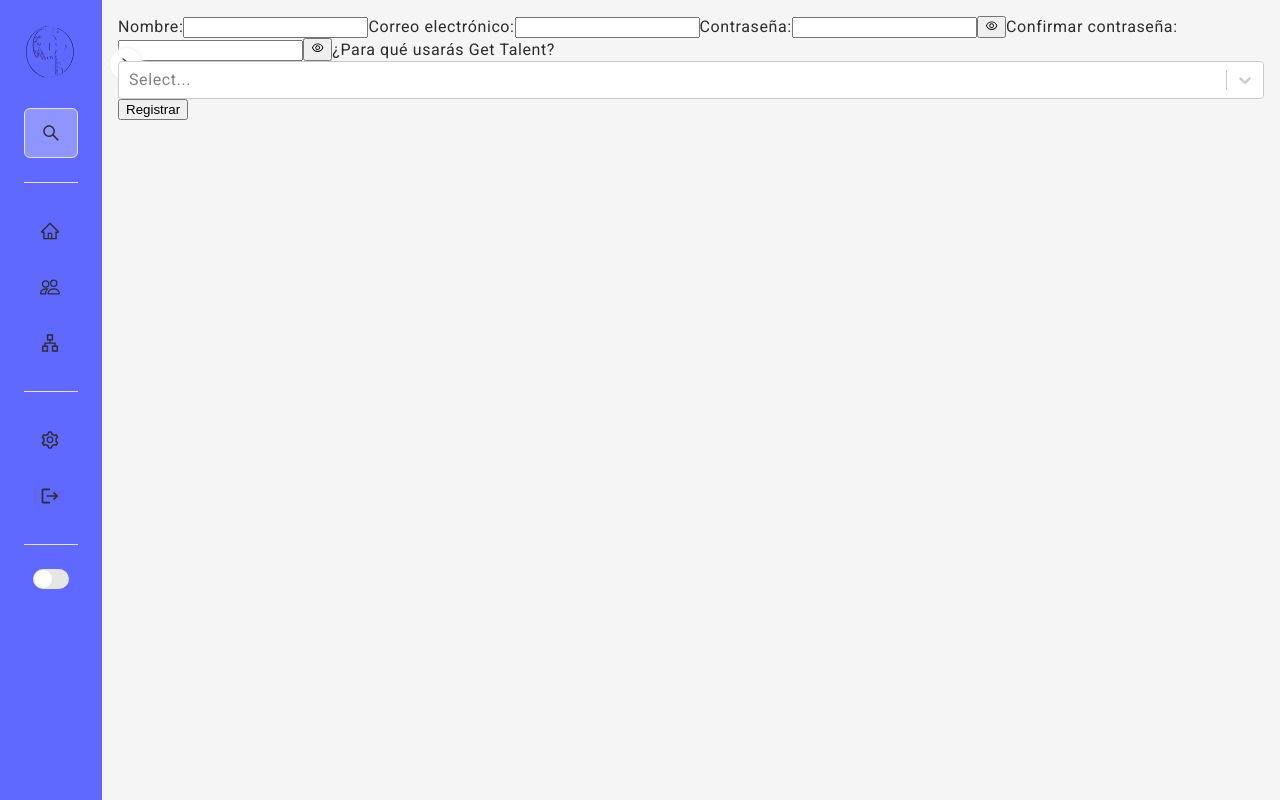
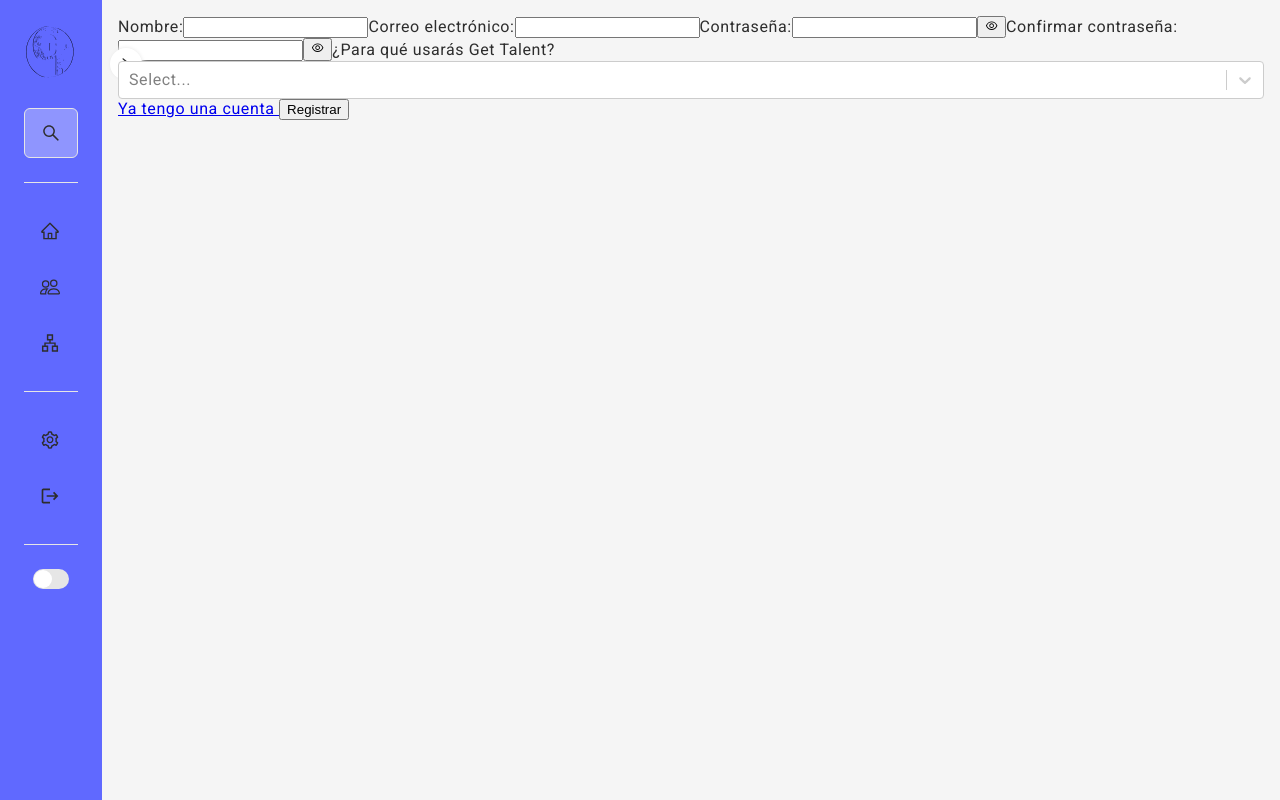
Before and after one commit to Megajjks/SandboxTeam6, a React (Create React App) app: page /registroUsuario in a window 1280 px wide. Built offline with nearby package versions, Linux system fonts and the light colour scheme.

Commit message:
Añadí redirección de RegistroUsuario a Login para opción -Ya tengo una cuenta-

```diff
--- a/src/pages/RegistroUsuario.js
+++ b/src/pages/RegistroUsuario.js
@@ -1,6 +1,7 @@
 import React from "react";
 import Select from 'react-select';
 import {AiOutlineEye, AiOutlineEyeInvisible} from 'react-icons/ai';
+import { Link } from "react-router-dom";
 
 export const RegistroUsuario = () => {
   // Inicializar el estado del formulario en blanco
@@ -130,6 +131,9 @@
         onChange= {onDropdownChange}>
         </Select>
       </label>
+      <label>
+        <Link to= "/Login"> Ya tengo una cuenta </Link>
+      </label>
 
       <button type="submit" className="registroUsuario__submit">
         Registrar
```
